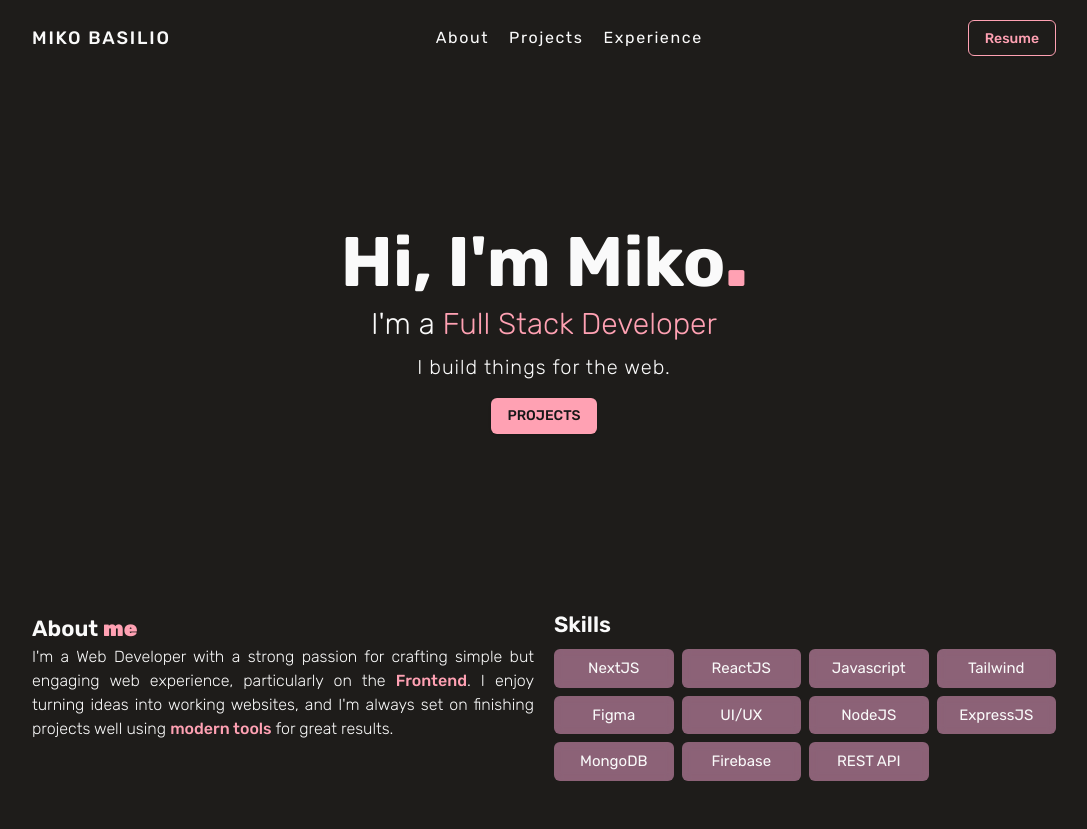
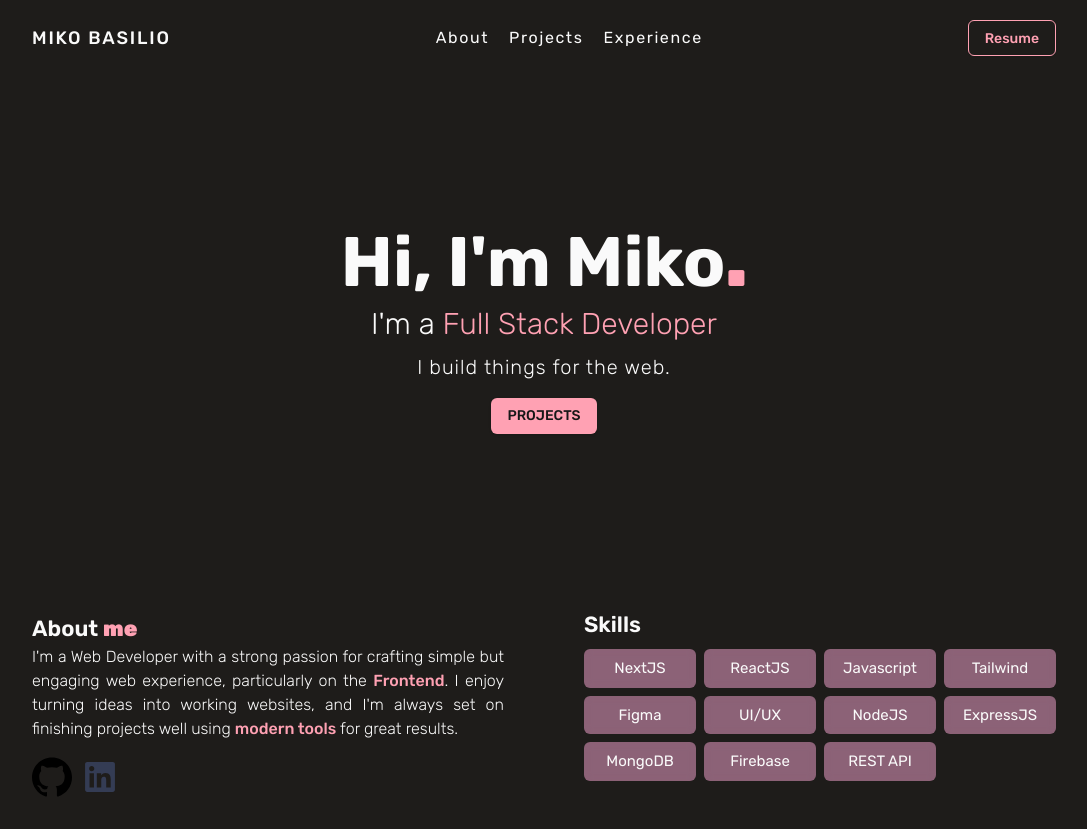
Before and after one commit to okimchi123/miko-portfolio_V1, a Next.js app: page / in a window 1280 px wide. Shown: the whole page, without its empty margins (96-1183 px from the left). Built offline with nearby package versions, Linux system fonts and the light colour scheme.

Commit message:
added links on about me

```diff
--- a/src/components/layout/AboutMe.jsx
+++ b/src/components/layout/AboutMe.jsx
@@ -1,4 +1,5 @@
 import Reveal from "../motion/reveal";
+import Image from "next/image";
 
 export default function AboutMe() {
   const skills = [
@@ -15,18 +16,22 @@ export default function AboutMe() {
     "REST API",
   ];
   return (
-    <section className="h-[400] md:h-fit py-8 w-[80%] gap-5 flex flex-col md:flex-row items-start">
+    <section className="h-[400] md:h-fit py-8 w-[80%] gap-20 flex flex-col md:flex-row items-start">
       <Reveal delayProp={0.2} className="w-full">
         <article>
           <h1 className="header mt-1">
             About <strong className="prismo"> me </strong>
           </h1>
-          <p className="text-justify font-light">
+          <p className="text-justify font-light mb-4">
             I'm a Web Developer with a strong passion for crafting simple but
             engaging web experience, particularly on the <strong className="prismo font-medium">Frontend</strong>. I enjoy
             turning ideas into working websites, and I'm always set on finishing
             projects well using <strong className="prismo font-medium">modern tools</strong> for great results.
           </p>
+          <figure className="flex gap-2">
+        <Image src="/github.svg" width="40" height="40" alt="github" />
+        <Image src="/linkedin.svg" width="40" height="40" alt="linkedin" />
+          </figure>
         </article>
       </Reveal>
 
```
Also changed, not shown: public/github.svg (added), public/linkedin.svg (added).
